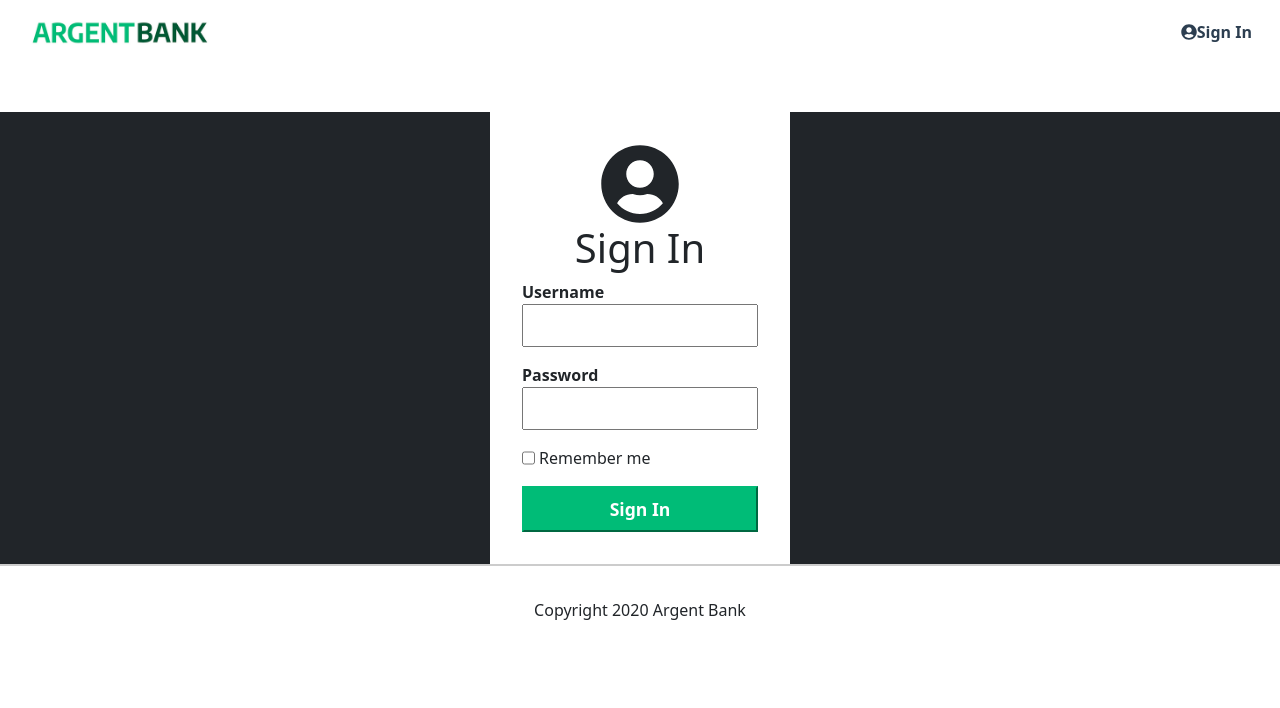
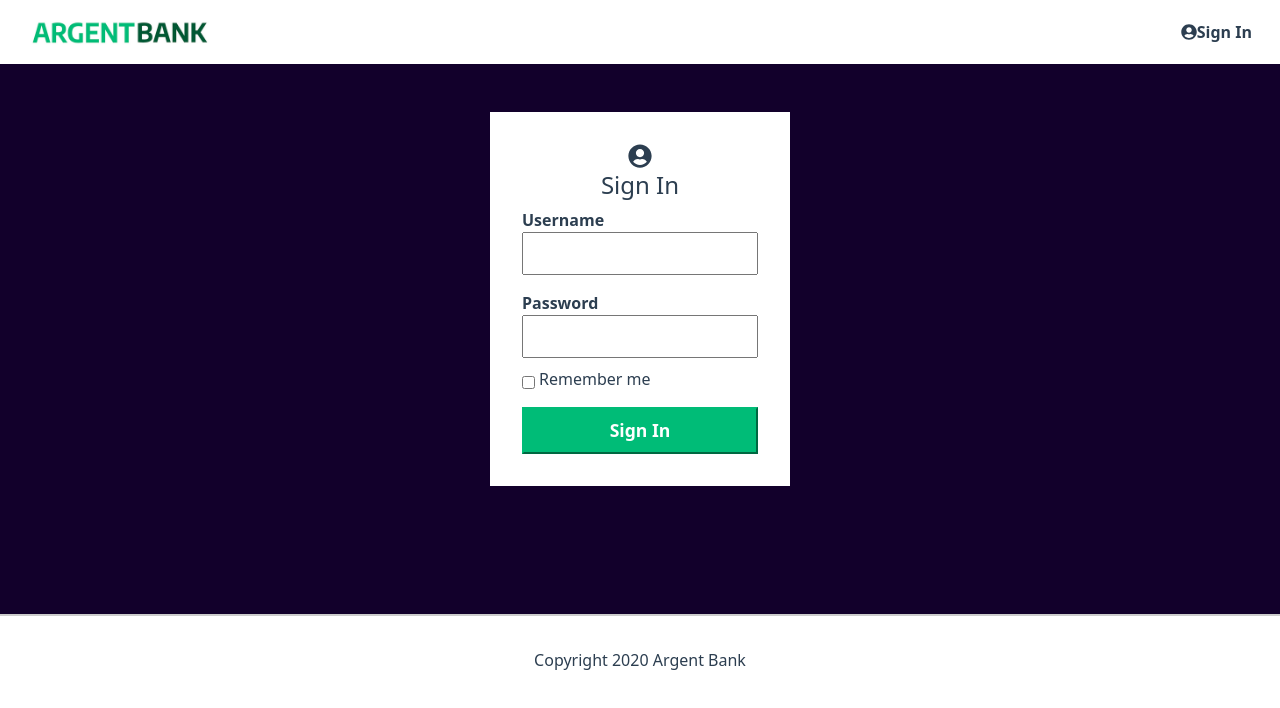
Before and after one commit to cnahornyj/ClaraNahornyj_13_16122021, a React (Create React App) app: page /login in a window 1280 px wide. Shown: the top 708 px of the page. Built offline with nearby package versions, Linux system fonts and the light colour scheme.

Commit message:
Graphisme page login ok

```diff
--- a/src/style/main.css
+++ b/src/style/main.css
@@ -11,13 +11,15 @@ body {
   display: flex;
   flex-direction: column;
   min-height: 100vh;
+  color: #2c3e50 !important;
 }
 
 .main {
   flex: 1;
+  padding: 3rem 0 8rem 0;
 }
 
-.bg-dark {
+.bg-dark-blue {
   background-color: #12002b;
 }
 
@@ -170,12 +172,15 @@ body {
   background-color: white;
   width: 300px;
   margin: 0 auto;
-  margin-top: 3rem;
   padding: 2rem;
 }
 
+.sign-in-content > h1{
+  font-size: 1.5em;
+}
+
 .sign-in-icon {
-  font-size: 5rem;
+  font-size: 1.5rem;
 }
 
 .input-remember {
@@ -183,6 +188,7 @@ body {
 }
 
 .input-remember label {
+  margin-top: -0.4rem;
   margin-left: 0.25rem;
 }
 
--- a/src/views/Login.js
+++ b/src/views/Login.js
@@ -7,7 +7,7 @@ class Login extends Component {
     return (
       <div>
         <Header />
-        <main className="main bg-dark">
+        <main className="main bg-dark-blue">
           <section className="sign-in-content">
             <i className="fa fa-user-circle sign-in-icon"></i>
             <h1>Sign In</h1>
```
